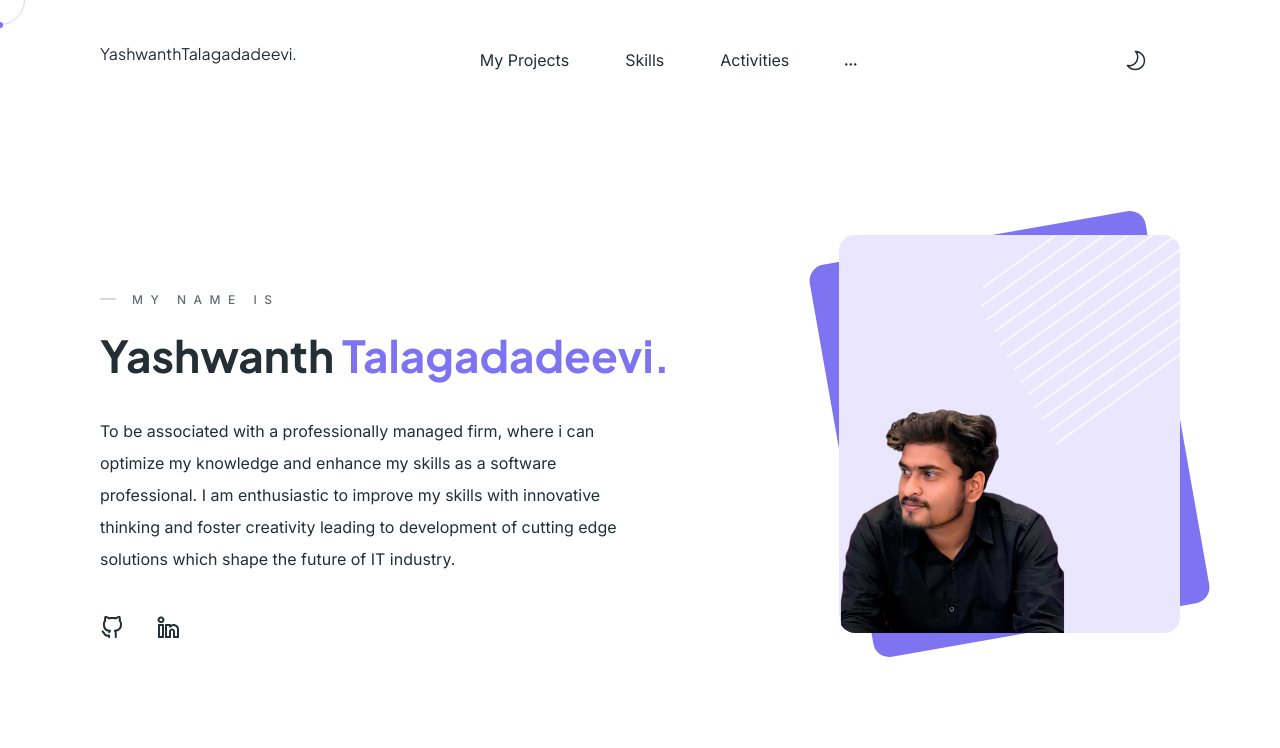
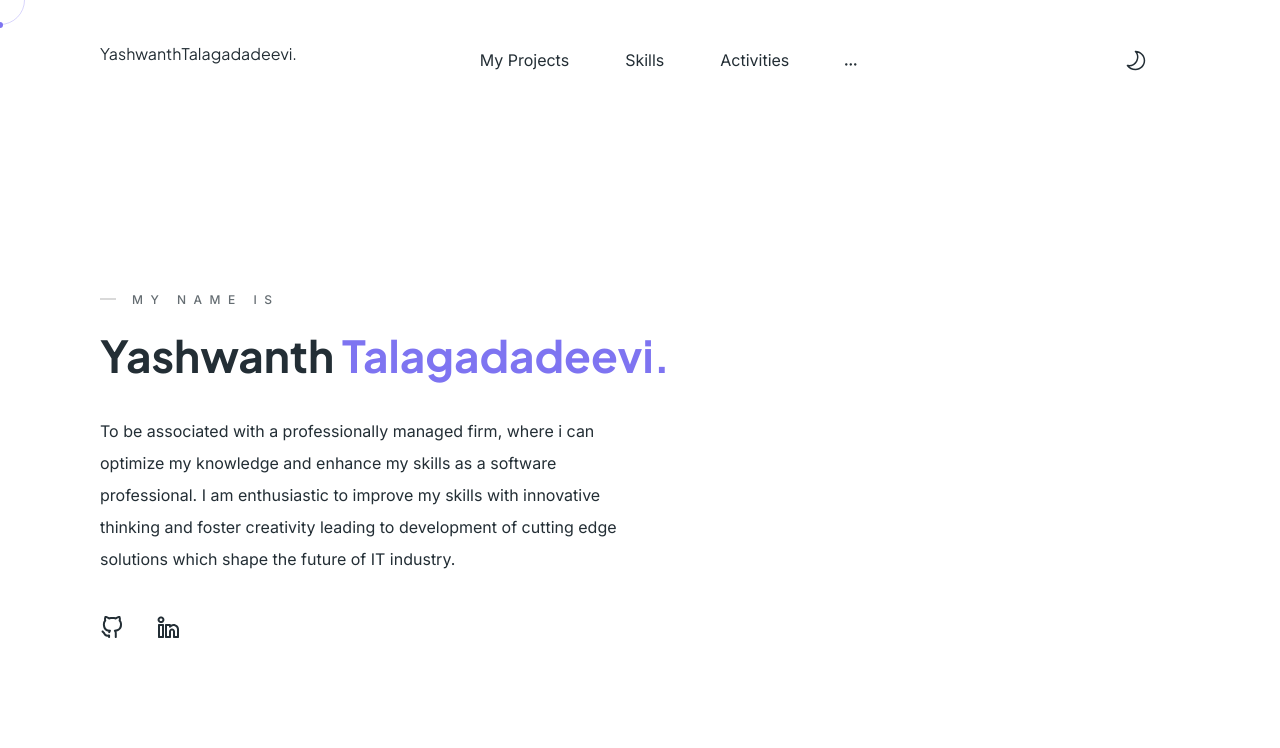
Before and after one commit to Yaswanthtalagadadeevi/Portfolio, a plain HTML site: page index.html in a window 1280 px wide. Shown: the top 748 px of the page. Drawn offline with Linux system fonts and the light colour scheme.

Commit message:
Update index.html

```diff
--- a/index.html
+++ b/index.html
@@ -74,14 +74,6 @@
                         </a>
                     </li>
                 </ul>
-            </div>
-            <div class="image" data-aos="fade-up">
-                <div class="cover">
-                    <svg class="lines-vector" viewBox="0 0 199 210">
-                        <use xlink:href="assets/img/sprite.svg#lines-vector"></use>
-                    </svg>
-                </div>
-                <img class="avatar" src="assets/img/avatar.png" alt="Yashwanth Talagadadeevi">
             </div>
         </div>
     </section>
```
